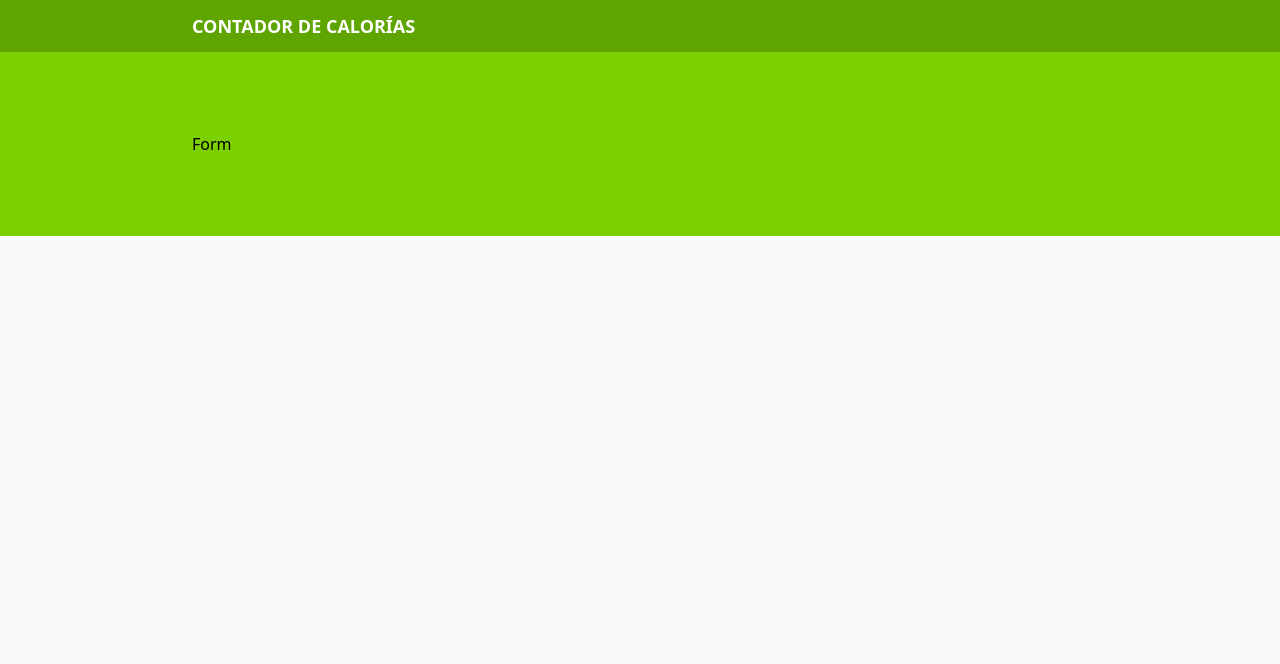
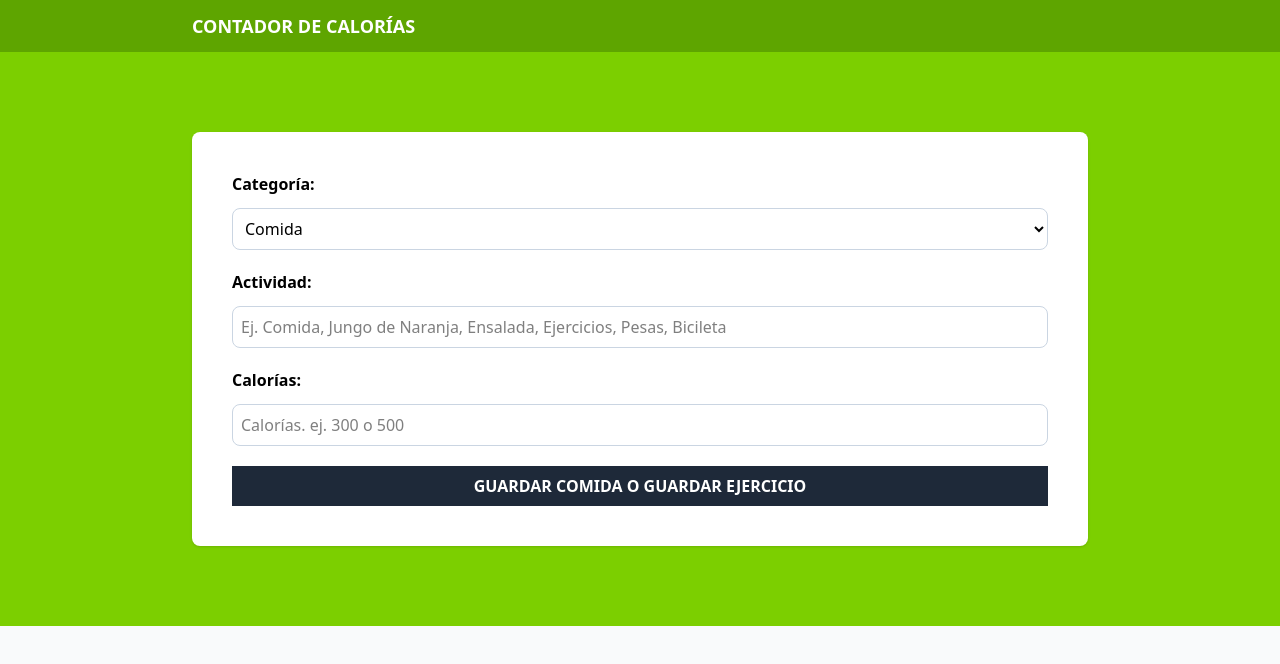
Before and after one commit to DomenicoPH/contador-de-calorias, a React (Vite) app: page / in a window 1280 px wide. Shown: the top 664 px of the page. Built offline with nearby package versions, Linux system fonts and the light colour scheme.

Commit message:
create: src/data / src/types + base form: Form.tsx

```diff
--- a/src/components/Form.tsx
+++ b/src/components/Form.tsx
@@ -1,5 +1,47 @@
+import { categories } from '../data/categories.ts'
+
 export default function Form() {
   return (
-    <div>Form</div>
+    <form className="space-y-5 bg-white shadow p-10 rounded-lg">
+        <div className="grid grid-cols-1 gap-3">
+            <label htmlFor="category" className="font-bold">Categoría:</label>
+            <select
+                id="category"
+                className="border border-slate-300 p-2 rounded-lg w-full bg-white"
+            >
+                {categories.map(category => (
+                    <option key={category.id} value={category.id} >
+                        {category.name}
+                    </option>
+                ))}
+            </select>
+        </div>
+
+        <div className="grid grid-cols-1 gap-3">
+            <label htmlFor="activity" className="font-bold">Actividad:</label>
+            <input
+                id="activity"
+                type="text"
+                className="border border-slate-300 p-2 rounded-lg"
+                placeholder="Ej. Comida, Jungo de Naranja, Ensalada, Ejercicios, Pesas, Bicileta"
+            />
+        </div>
+
+        <div className="grid grid-cols-1 gap-3">
+            <label htmlFor="calories" className="font-bold">Calorías:</label>
+            <input
+                id="calories"
+                type="number"
+                className="border border-slate-300 p-2 rounded-lg"
+                placeholder="Calorías. ej. 300 o 500"
+            />
+        </div>
+
+        <input
+            type="submit"
+            className="bg-gray-800 hover:bg-gray-900 w-full p-2 font-bold uppercase text-white cursor-pointer"
+            value='Guardar Comida o Guardar ejercicio'
+        />
+    </form>
   )
 }
--- /dev/null
+++ b/src/data/categories.ts
@@ -0,0 +1,6 @@
+import type { Category } from "../types"
+
+export const categories : Category[] = [
+  { id: 1, name: 'Comida'},
+  { id: 2, name: 'Ejercicio'}
+]
--- /dev/null
+++ b/src/types/index.ts
@@ -0,0 +1,4 @@
+export type Category = {
+    id: number;
+    name: string;
+}
```
